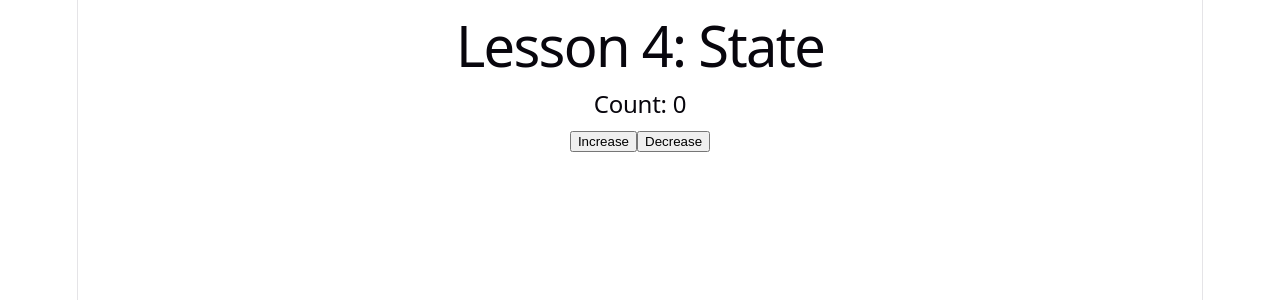
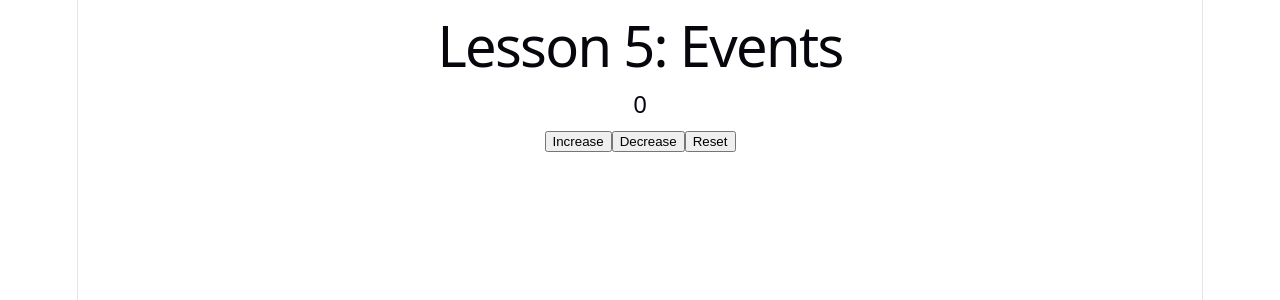
Before and after one commit to JohnkayFundz/react-learning, a React (Vite) app: page / in a window 1280 px wide. Shown: the top 300 px of the page. Built offline with nearby package versions, Linux system fonts and the light colour scheme.

Commit message:
Complete Lesson 5: React Events

```diff
--- a/src/App.jsx
+++ b/src/App.jsx
@@ -1,7 +1,7 @@
-import Lesson04State from "./components/Lesson04State";
+import Lesson05Events from "./components/Lesson05Events";
 
 function App() {
-  return <Lesson04State />;
+  return <Lesson05Events />;
 }
 
 export default App;
--- /dev/null
+++ b/src/components/Lesson05Events.jsx
@@ -0,0 +1,33 @@
+import { useState } from "react";
+
+function Lesson05Events() {
+  const [count, setCount] = useState(0);
+
+  function increase() {
+    setCount(count + 1);
+  }
+
+  function decrease() {
+    setCount(count - 1);
+  }
+
+  function reset() {
+    setCount(0);
+  }
+
+  return (
+    <div>
+      <h1>Lesson 5: Events</h1>
+
+      <h2>{count}</h2>
+
+      <button onClick={increase}>Increase</button>
+
+      <button onClick={decrease}>Decrease</button>
+
+      <button onClick={reset}>Reset</button>
+    </div>
+  );
+}
+
+export default Lesson05Events;
```
Also changed, not shown: src/components/New Text Document (3).txt (deleted).
